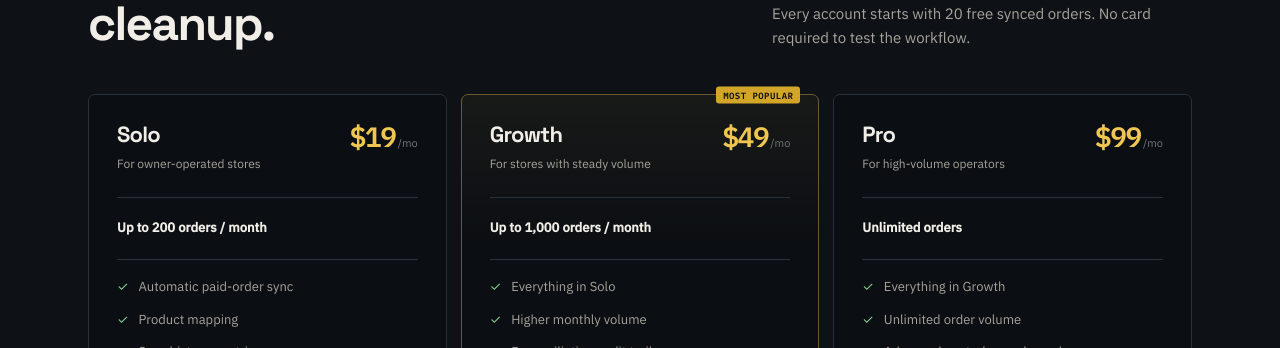
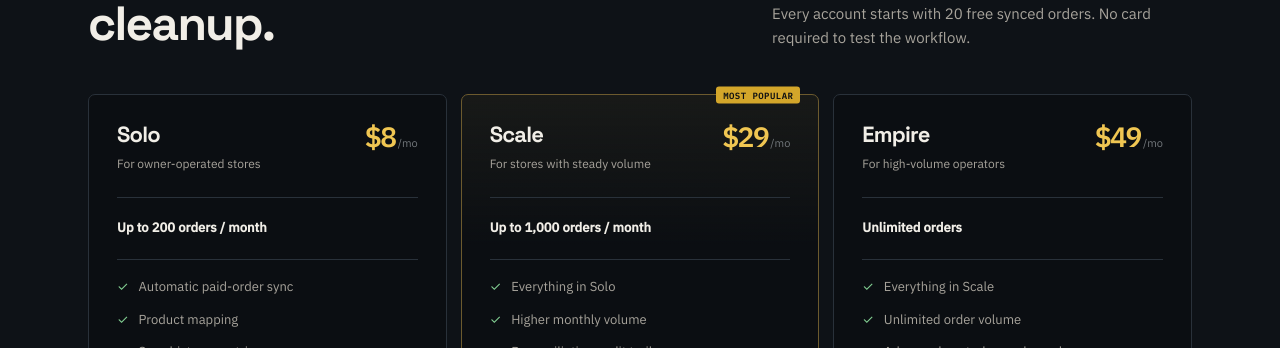
Before and after one commit to yaussyross/SyncStock, a Next.js app: page / in a window 1280 px wide. Shown: the part 2585-2933 px from the top of the page. Built offline with nearby package versions, Linux system fonts and the light colour scheme.

Commit message:
Align public pricing with live founding catalog

```diff
--- a/src/app/page.tsx
+++ b/src/app/page.tsx
@@ -21,7 +21,7 @@ const features = [
 const plans = [
   {
     name: "Solo",
-    price: "$19",
+    price: "$8",
     suffix: "/mo",
     description: "For owner-operated stores",
     orders: "Up to 200 orders / month",
@@ -30,8 +30,8 @@ const plans = [
     featured: false,
   },
   {
-    name: "Growth",
-    price: "$49",
+    name: "Scale",
+    price: "$29",
     suffix: "/mo",
     description: "For stores with steady volume",
     orders: "Up to 1,000 orders / month",
@@ -40,12 +40,12 @@ const plans = [
     featured: true,
   },
   {
-    name: "Pro",
-    price: "$99",
+    name: "Empire",
+    price: "$49",
     suffix: "/mo",
     description: "For high-volume operators",
     orders: "Unlimited orders",
-    features: ["Everything in Growth", "Unlimited order volume", "Advanced controls as released", "Email support"],
+    features: ["Everything in Scale", "Unlimited order volume", "Advanced controls as released", "Email support"],
     cta: "Start free",
     featured: false,
   },
```
